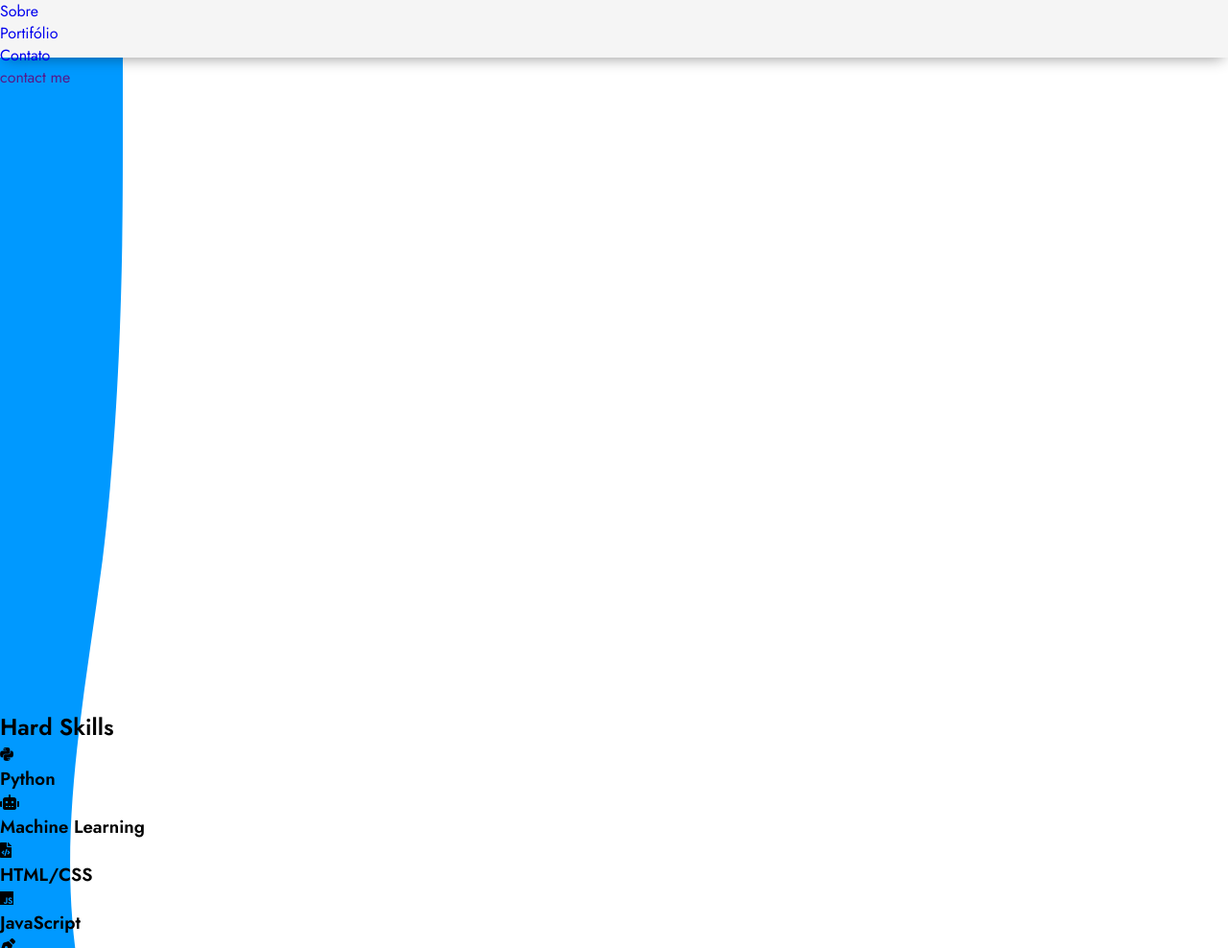
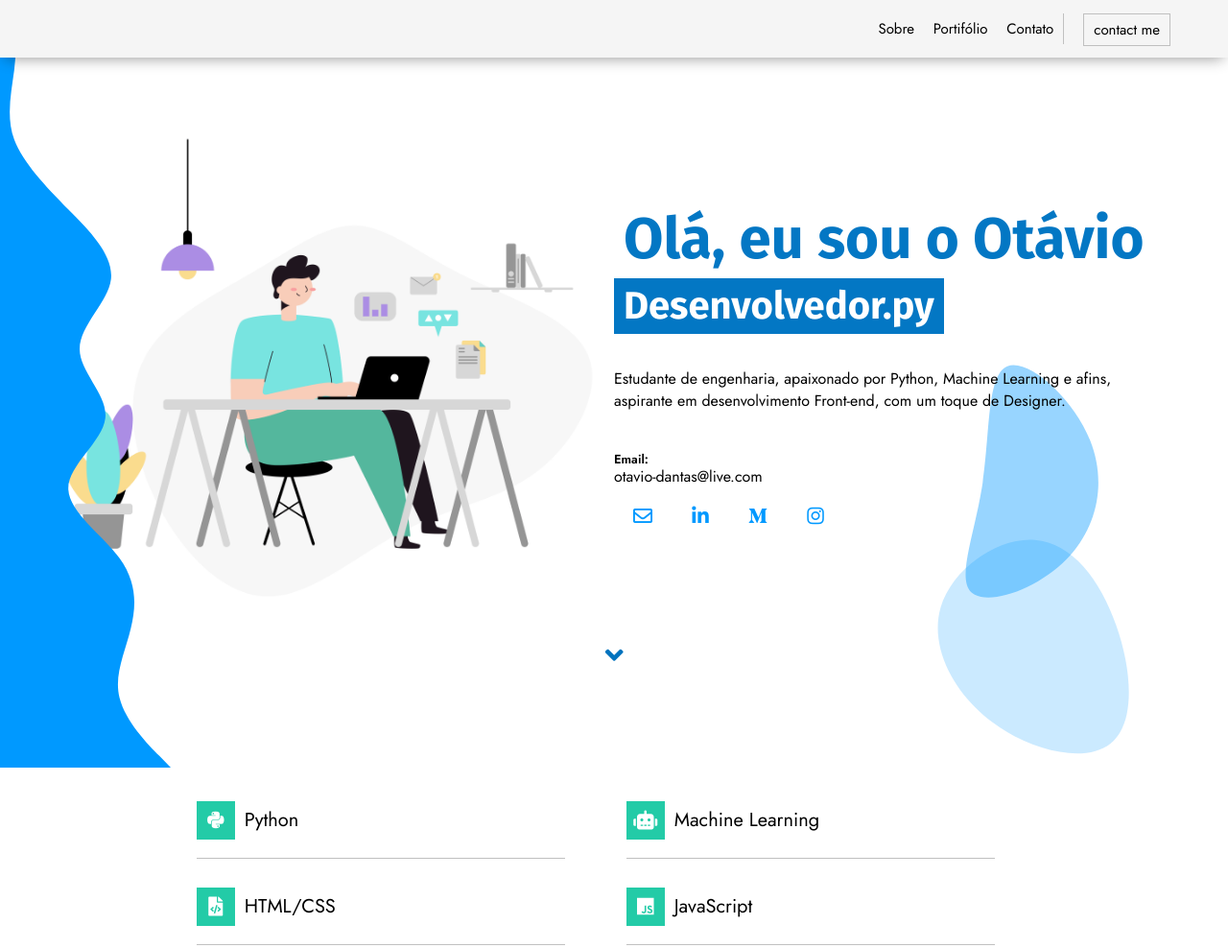
Before and after one commit to otaviodantas/showcase, a plain HTML site: page index.html in a window 1280 px wide. Shown: the top 988 px of the page at 96% size. Drawn offline with Linux system fonts and the light colour scheme; the site is published under a folder, as on GitHub Pages, so addresses that start at the root find nothing.

Commit message:
include all css files

```diff
--- a/index.html
+++ b/index.html
@@ -8,18 +8,18 @@
 
     <!-- <link rel="stylesheet" href="/css/normalize.css">
     <link rel="stylesheet" href="css/reset.css"> -->
-    <link rel="stylesheet" href="/css/header/nav__header.css">
-    <link rel="stylesheet" href="/css/header/button.css">
+    <link rel="stylesheet" href="css/header/nav__header.css">
+    <link rel="stylesheet" href="css/header/button.css">
 
-    <link rel="stylesheet" href="/css/main/central.css">
-    <link rel="stylesheet" href="/css/main/socialbuttons.css">
-    <link rel="stylesheet" href="/css/main/background__main.css">
-    <link rel="stylesheet" href="/css/main/scroll.css">
+    <link rel="stylesheet" href="css/main/central.css">
+    <link rel="stylesheet" href="css/main/socialbuttons.css">
+    <link rel="stylesheet" href="css/main/background__main.css">
+    <link rel="stylesheet" href="css/main/scroll.css">
 
-    <link rel="stylesheet" href="/css/skill/skill.css">
-    <link rel="stylesheet" href="/css/skill/grid_skill.css">
-    <link rel="stylesheet" href="/css/skill/style_icon.css">
-    <link rel="stylesheet" href="/css/skill/skill_tittle.css">
+    <link rel="stylesheet" href="css/skill/skill.css">
+    <link rel="stylesheet" href="css/skill/grid_skill.css">
+    <link rel="stylesheet" href="css/skill/style_icon.css">
+    <link rel="stylesheet" href=""css/skill/skill_tittle.css">
 
     <link rel="stylesheet" href="css/style.css">
     <!-- <link rel="stylesheet" href="css/master.css" type="text/css" /> -->
```
